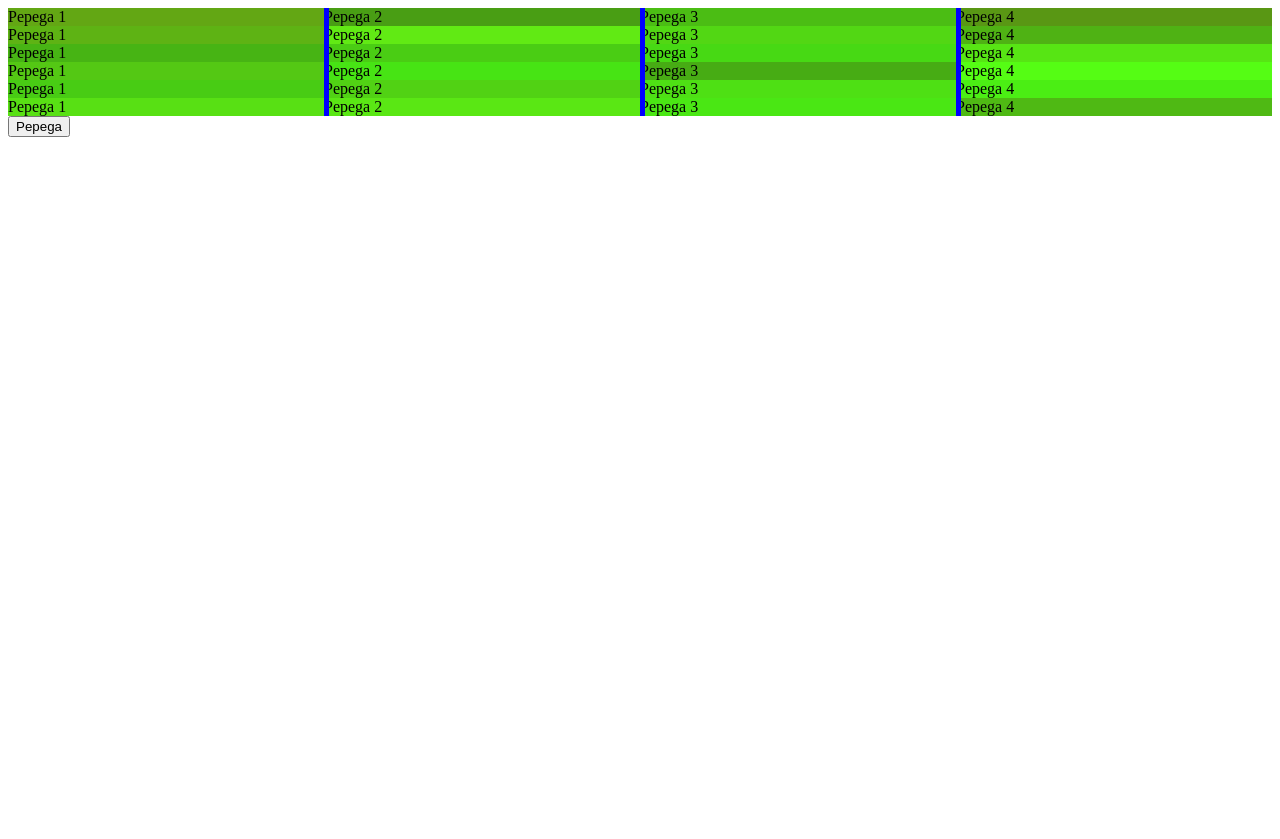
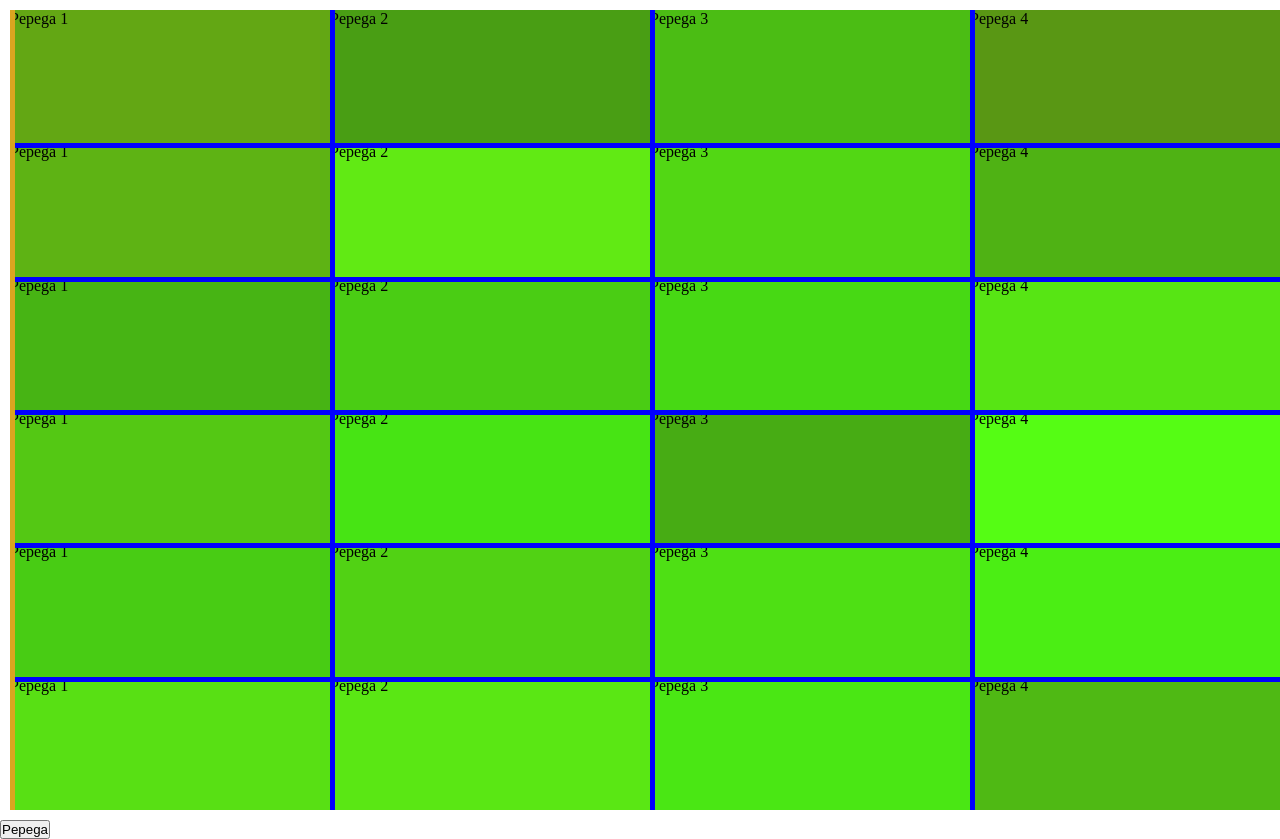
Before and after one commit to Bekert/stream-viewer, a React (Create React App) app in the folder packages/grid/: page / in a window 1280 px wide. Before the commit the page ends 800 px from the top, so only its background shows below. Built offline with nearby package versions, Linux system fonts and the light colour scheme.

Commit message:
feat(grid): Realised horisontal resize, rewrote almost all code

```diff
--- a/packages/grid/src/App.js
+++ b/packages/grid/src/App.js
@@ -1,13 +1,14 @@
 import React, { useMemo, useState } from 'react'
 import { GridItem } from './components/GridItem'
+import { Placeholder } from './components/Placeholder'
 import { Grid } from './Grid'
 
 export function App() {
 	const [colsCount, setColsCount] = useState(new Array(4).fill(''))
 	const [rowCount, setRowCount] = useState(new Array(6).fill(''))
 	return (
-		<div>
-			<Grid>
+		<div style={{ height: '100vh', width: '100vm' }}>
+			<Grid placeHolder={Placeholder}>
 				{rowCount.map(() =>
 					colsCount.map((_, index) => {
 						return <GridItem key={index} index={index} />
--- a/packages/grid/src/Grid.css
+++ b/packages/grid/src/Grid.css
@@ -1,10 +1,27 @@
+* {
+	padding: 0;
+	margin: 0;
+}
+
+.wrapper {
+	position: relative;
+	width: 100%;
+	height: 100%;
+}
+
 .grid-item {
 	position: relative;
 }
 
 .resizer {
 	position: absolute;
+	background-color: blue;
+}
+
+.add-col-btn {
+	position: absolute;
 	width: 5px;
 	height: 100%;
-	background-color: blue;
+	background-color: goldenrod;
+	z-index: 1000;
 }
--- a/packages/grid/src/Grid.js
+++ b/packages/grid/src/Grid.js
@@ -2,14 +2,27 @@ import React, { useMemo, useState, useRef, useEffect } from 'react'
 import PropTypes from 'prop-types'
 import './Grid.css'
 
-function toCssVar(index, full) {
+function toCssVar(variable, full) {
 	if (full) {
-		return `var(--col${index})`
+		return `var(--${variable})`
 	}
-	return `--col${index}`
+	return `--${variable}`
 }
 
-export function Grid({ children }) {
+function toVariablesObject(array, variableName) {
+	return array.reduce(
+		(prev, current, index) => (
+			(prev[toCssVar(`${variableName}${index + 1}`)] = `${current}%`), prev
+		),
+		{}
+	)
+}
+
+function toGridTemplateArray(array, variableName) {
+	return array.map((_, index) => toCssVar(`${variableName}${index + 1}`, true))
+}
+
+export function Grid({ children, placeholder }) {
 	const isLengthEqual = children.every(cols => cols.length === children[0].length)
 
 	if (!isLengthEqual) {
@@ -17,47 +30,71 @@ export function Grid({ children }) {
 	}
 
 	const wrapper = useRef(null)
-	const DEFAULT_WIDTH = 100 / children[0].length
 
-	const [variables, setVariables] = useState(
-		children[0].reduce(
-			(prev, _, index) => ((prev[toCssVar(index + 1)] = `${DEFAULT_WIDTH}%`), prev),
-			{}
+	const initialRows = children
+	const initialRow = initialRows[0]
+
+	const initialColWidth = 100 / initialRow.length
+	const initialRowHeight = 100 / initialRows.length
+
+	const [gridTemplate, setGridTemplate] = useState(
+		initialRows.map((row, rowIndex) =>
+			row.map((col, colIndex) => {
+				return {
+					template: col,
+					colLocation: `${colIndex + 1}/${colIndex + 1}`,
+					rowLocation: `${rowIndex + 1}/${rowIndex + 1}`
+				}
+			})
 		)
 	)
 
-	const gridTemplateColumns = useMemo(() =>
-		children[0].map((_, index) => toCssVar(index + 1, true))
-	)
+	const [colValues, setColValues] = useState(new Array(initialRow.length).fill(initialColWidth))
+	const [rowValues, setRowValues] = useState(new Array(initialRows.length).fill(initialRowHeight))
+
+	let colVariables = toVariablesObject(colValues, 'col')
+	let gridTemplateColumns = toGridTemplateArray(colValues, 'col')
+
+	let rowVariables = toVariablesObject(rowValues, 'row')
+	let gridTemplateRows = toGridTemplateArray(rowValues, 'row')
+
+	useEffect(() => {
+		colVariables = toVariablesObject(colValues)
+		gridTemplateColumns = toGridTemplateArray(colValues, 'col')
+	}, [colValues])
+
+	useEffect(() => {
+		rowVariables = toVariablesObject(rowValues, 'row')
+		gridTemplateRows = toGridTemplateArray(rowValues, 'row')
+	}, [rowValues])
 
 	const MIN_SIZE = 3
 
-	function resizeHandler(event) {
+	function resizeColHandler(event) {
 		const wrapperWidth = wrapper.current.clientWidth
 
 		const block = event.target.parentElement
-		const blockCol = block.dataset.col
-		const blockWidthPercent = variables[toCssVar(blockCol)].replace('%', '')
+		const blockCol = block.dataset.col.split('/')[0]
+		const blockWidthPercent = colValues[blockCol - 1]
+		const blockCoords = block.getBoundingClientRect()
+		const blockDeltaX = blockCoords.x - blockCoords.width
 
-		const prevBlock = block.previousElementSibling
-		const prevBlockItemCol = prevBlock.dataset.col
-		const prevBlockWidthPercent = variables[toCssVar(prevBlockItemCol)].replace('%', '')
-		const prevBlockCoords = prevBlock.getBoundingClientRect()
+		const prevBlockWidthPercent = colValues[blockCol - 2]
 
 		function onMousemove(event) {
-			const delta = event.pageX - prevBlockCoords.x
+			const delta = event.pageX - blockDeltaX
 
-			const currentWidth = (delta / wrapperWidth) * 100 - prevBlockWidthPercent
+			const currentWidth = (delta / wrapperWidth) * 100 - blockWidthPercent
 
 			const currentBlockWidth = blockWidthPercent - currentWidth
 			const currentPrevBlockWidth = +prevBlockWidthPercent + currentWidth
 
 			if (currentPrevBlockWidth > MIN_SIZE && currentBlockWidth > MIN_SIZE) {
-				setVariables({
-					...variables,
-					[toCssVar(prevBlockItemCol)]: `${currentPrevBlockWidth}%`,
-					[toCssVar(blockCol)]: `${currentBlockWidth}%`
-				})
+				const prevColValues = [...colValues]
+				prevColValues[blockCol - 1] = currentBlockWidth
+				prevColValues[blockCol - 2] = currentPrevBlockWidth
+
+				setColValues(prevColValues)
 			}
 		}
 
@@ -71,44 +108,107 @@ export function Grid({ children }) {
 		document.addEventListener('mouseup', onMouseup)
 	}
 
+	function resizeRowHandler(event) {
+		const wrapperHeight = wrapper.current.clientHeight
+
+		const block = event.target.parentElement
+		const blockRow = block.dataset.row.split('/')[0]
+		const blockHeightPercent = rowValues[blockRow - 1]
+		const blockCoords = block.getBoundingClientRect()
+		const blockDeltaY = blockCoords.y - blockCoords.height
+
+		const prevBlockHeightPercent = rowValues[blockRow - 2]
+
+		function onMousemove(event) {
+			const delta = event.pageY - blockDeltaY
+
+			const currentHeight = (delta / wrapperHeight) * 100 - blockHeightPercent
+
+			const currentBlockHeight = blockHeightPercent - currentHeight
+			const currentPrevBlockHeight = +prevBlockHeightPercent + currentHeight
+
+			if (currentBlockHeight > MIN_SIZE && currentPrevBlockHeight > MIN_SIZE) {
+				const prevRowValues = [...rowValues]
+				prevRowValues[blockRow - 1] = currentBlockHeight
+				prevRowValues[blockRow - 2] = currentPrevBlockHeight
+
+				setRowValues(prevRowValues)
+			}
+		}
+
+		document.addEventListener('mousemove', onMousemove)
+
+		function onMouseup() {
+			document.removeEventListener('mousemove', onMousemove)
+			document.removeEventListener('mouseup', onMouseup)
+		}
+
+		document.addEventListener('mouseup', onMouseup)
+	}
+
+	function plusCol() {
+		// const prevColsCount = colValues.length
+		// const newColsCount = prevColsCount + 1
+		// const newColWidth = 100 / newColsCount
+		// const delta = 100 / prevColsCount - newColWidth
+		// const newColValues = colValues.map(value => value - delta)
+		// newColValues.push(newColWidth)
+		// setColValues(newColValues)
+	}
+
 	return (
 		<>
 			<div
+				className='wrapper'
 				style={{
-					...variables,
+					...colVariables,
+					...rowVariables,
 					display: 'grid',
-					gridTemplateColumns: gridTemplateColumns.join('')
+					gridTemplateColumns: gridTemplateColumns.join(''),
+					gridTemplateRows: gridTemplateRows.join(''),
+					margin: '10px'
 				}}
 				ref={wrapper}
 			>
-				{children.map((cols, rowIndex) => {
-					rowIndex++
-					return cols.map((col, colIndex) => {
-						colIndex++
+				<div className='add-col-btn' onClick={plusCol} />
+				{gridTemplate.map(row => {
+					return row.map(col => {
 						return (
 							<div
-								style={{ gridArea: `${rowIndex} / ${colIndex}` }}
+								style={{ gridColumn: col.colLocation, gridRow: col.rowLocation }}
 								className='grid-item'
-								key={colIndex}
-								data-col={colIndex}
+								key={col.colLocation}
+								data-col={col.colLocation}
+								data-row={col.rowLocation}
 							>
-								{colIndex > 1 && (
+								{col.rowLocation !== '1/1' && (
 									<div
 										className='resizer'
 										data-resizer
-										onMouseDown={resizeHandler}
+										onMouseDown={resizeRowHandler}
+										style={{ height: '5px', width: '100%' }}
 									/>
 								)}
-								{col}
+								{col.colLocation !== '1/1' && (
+									<div
+										className='resizer'
+										data-resizer
+										onMouseDown={resizeColHandler}
+										style={{ width: '5px', height: '100%' }}
+									/>
+								)}
+								{col.template}
 							</div>
 						)
 					})
 				})}
+				<div className='add-col-btn' style={{ right: 0 }} />
 			</div>
 		</>
 	)
 }
 
 Grid.propTypes = {
-	children: PropTypes.any
+	children: PropTypes.any,
+	placeholder: PropTypes.any
 }
--- a/packages/grid/src/components/GridItem.js
+++ b/packages/grid/src/components/GridItem.js
@@ -7,7 +7,9 @@ export function GridItem({ index }) {
 			style={{
 				backgroundColor: `rgb(${Math.floor(Math.random() * (100 - 70) + 70)}, ${Math.floor(
 					Math.random() * (255 - 150) + 150
-				)}, 20`
+				)}, 20`,
+				height: '100%',
+				width: '100%'
 			}}
 		>
 			Pepega {index + 1}
```
